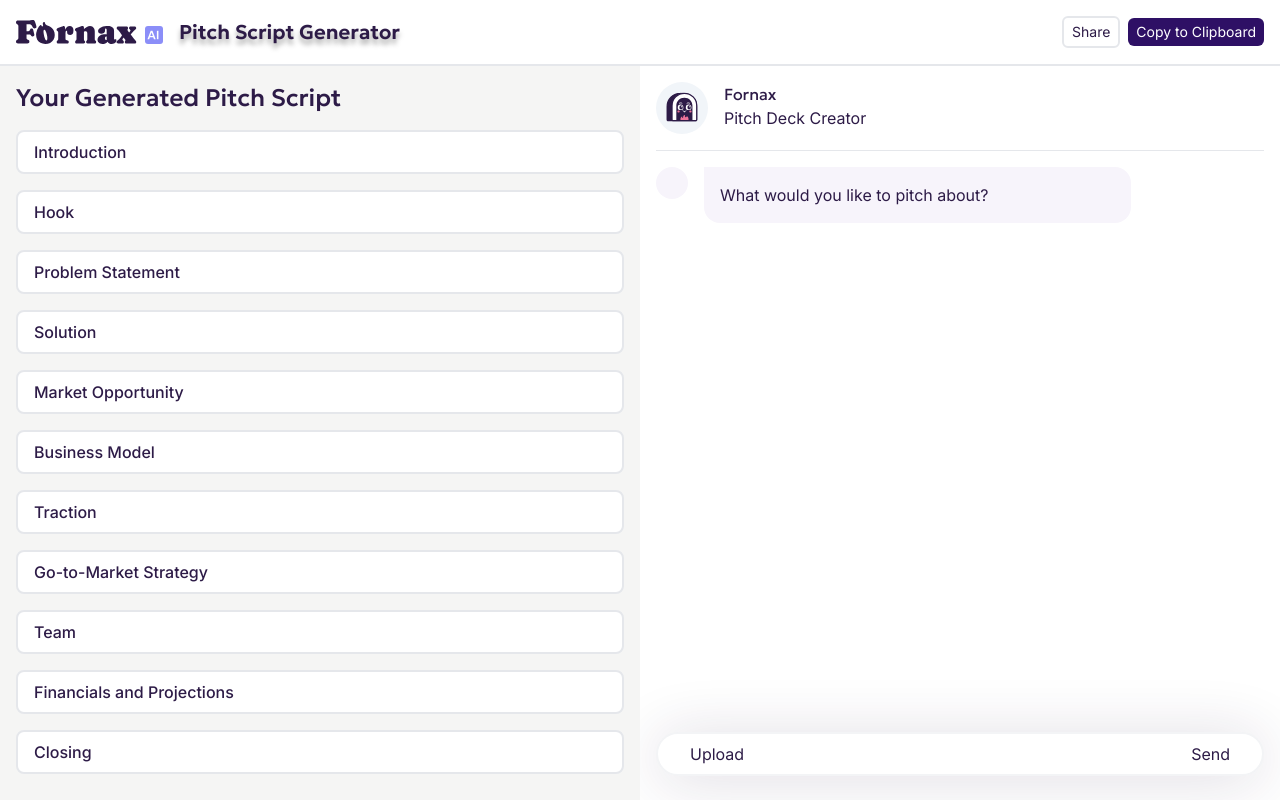
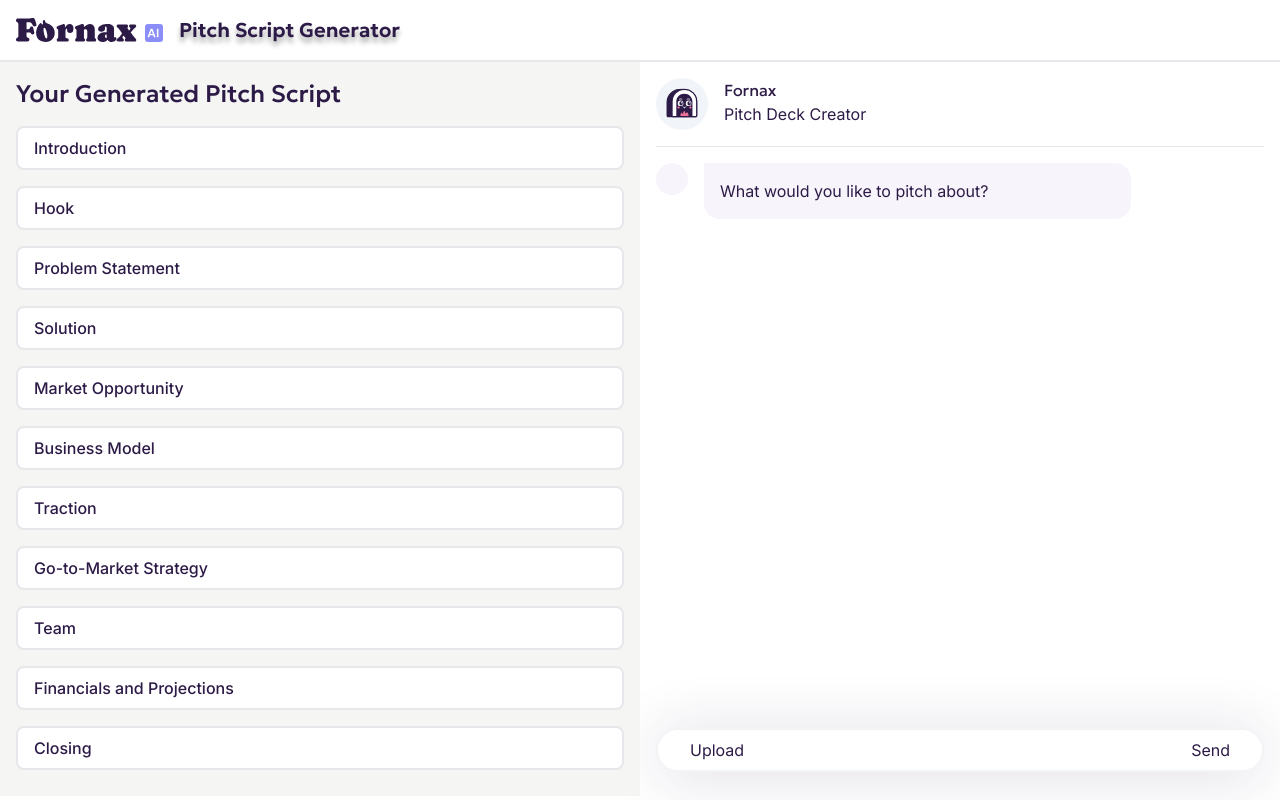
Before and after one commit to KimPalao/pitch-script-generator, a Next.js app: page / in a window 1280 px wide. Built offline with nearby package versions, Linux system fonts and the light colour scheme.

Commit message:
Hide nav buttons when disabled

```diff
--- a/app/ui/nav.tsx
+++ b/app/ui/nav.tsx
@@ -11,10 +11,10 @@ export default function Nav({ onShare, onCopy, shared = false, copied = false, e
         <FornaxLogo />
         <h2 className={`ms-4 inline-block text-xl ${styles.pitchScriptGenerator} ${geologica.className}`}>Pitch Script Generator</h2>
       </div>
-      <div>
-        <button disabled={!enabled} onClick={onShare} className="rounded-md border-2 border-gray-200 py-1 px-2 text-sm me-2">{shareText}</button>
-        <button disabled={!enabled} onClick={onCopy} className="rounded-md text-white bg-violet-950 py-1 px-2 text-sm">{copyText}</button>
-      </div>
+      {enabled && <div>
+        <button onClick={onShare} className="rounded-md border-2 border-gray-200 py-1 px-2 text-sm me-2">{shareText}</button>
+        <button onClick={onCopy} className="rounded-md text-white bg-violet-950 py-1 px-2 text-sm">{copyText}</button>
+      </div>}
     </nav>
   );
 }
```
